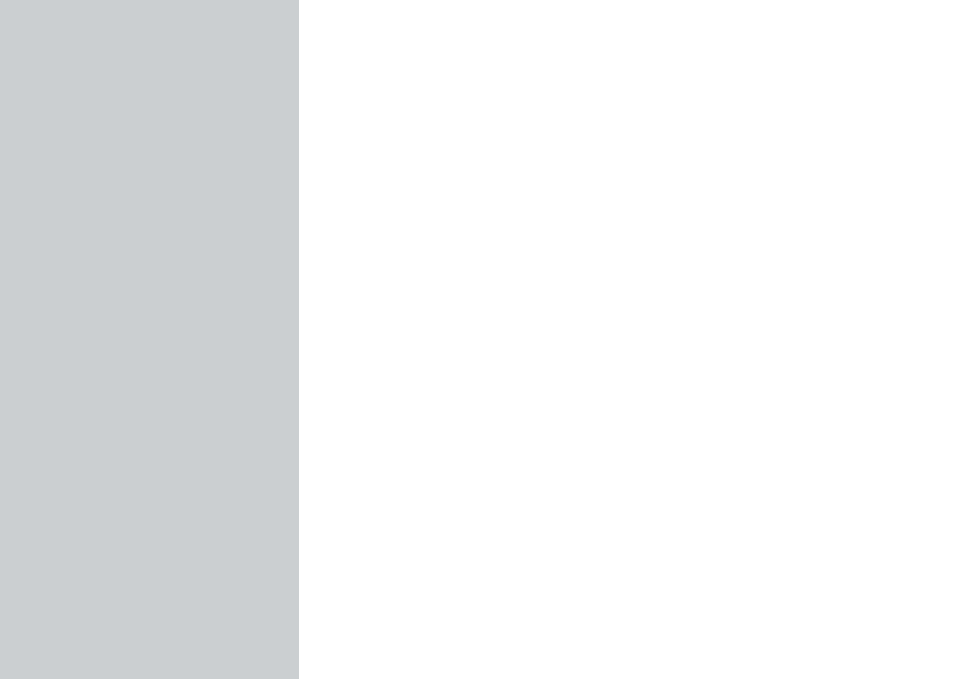
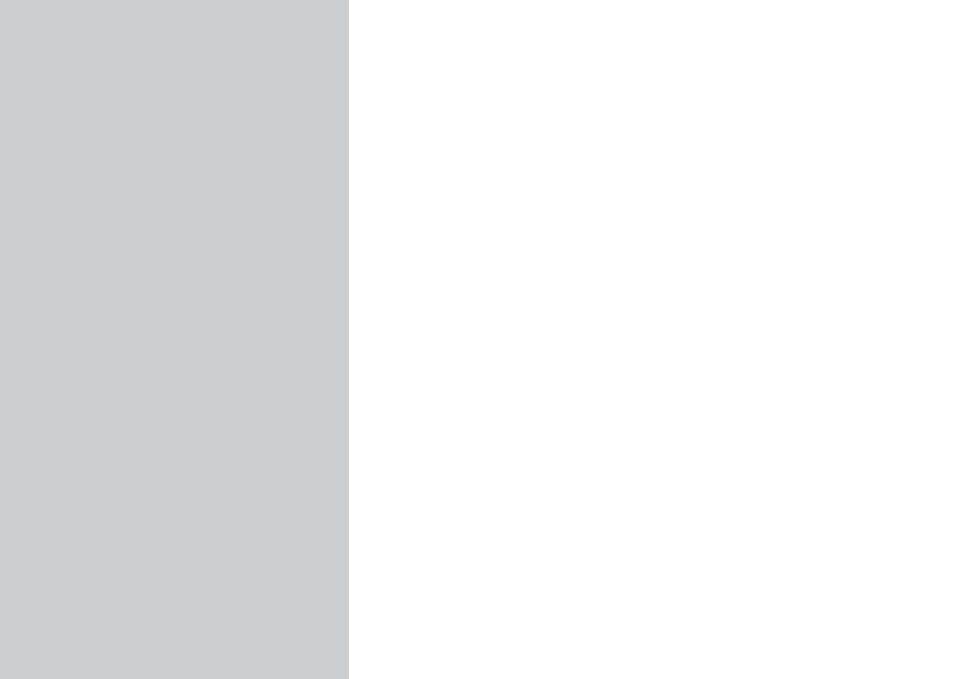
Before and after one commit to cirruslabs-io/suits, a plain HTML site: page index.html in a window 1280 px wide. Shown: the part 121-800 px from the top of the page, without its empty margins (1-955 px from the left). Drawn offline with nearby package versions, Linux system fonts and the light colour scheme.

Commit message:
css changes

```diff
--- a/styles.css
+++ b/styles.css
@@ -9,7 +9,7 @@ body {
 }
 
 #sidebar {
-  width: 300px;
+  width: 350px;
   background-color: #cbcfd1;
   position: fixed;
   left: 0;
@@ -61,5 +61,5 @@ body {
 #content {
   flex: 1;
   padding: 20px;
-  margin-left: 300px;
+  margin-left: 400px;
 }
```
